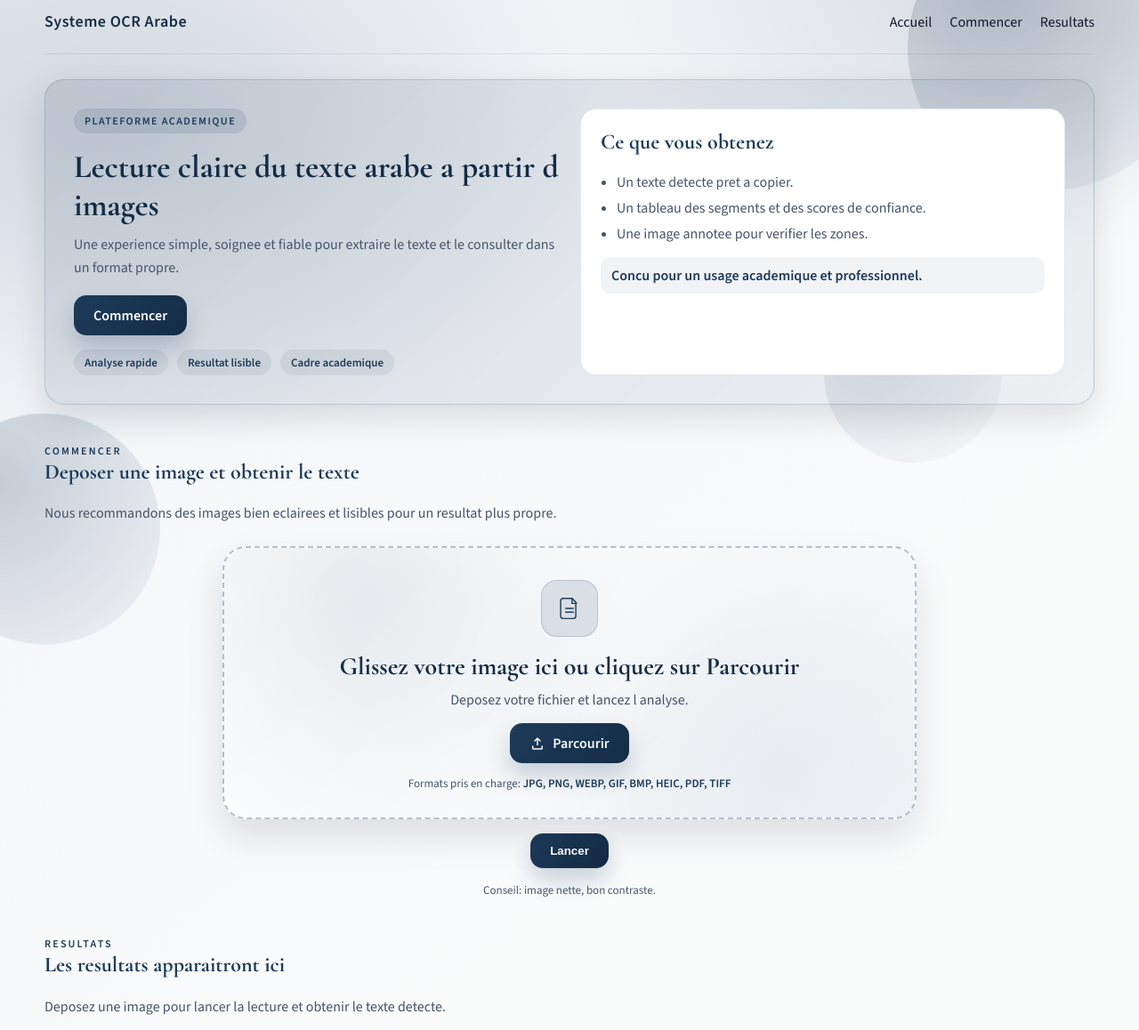
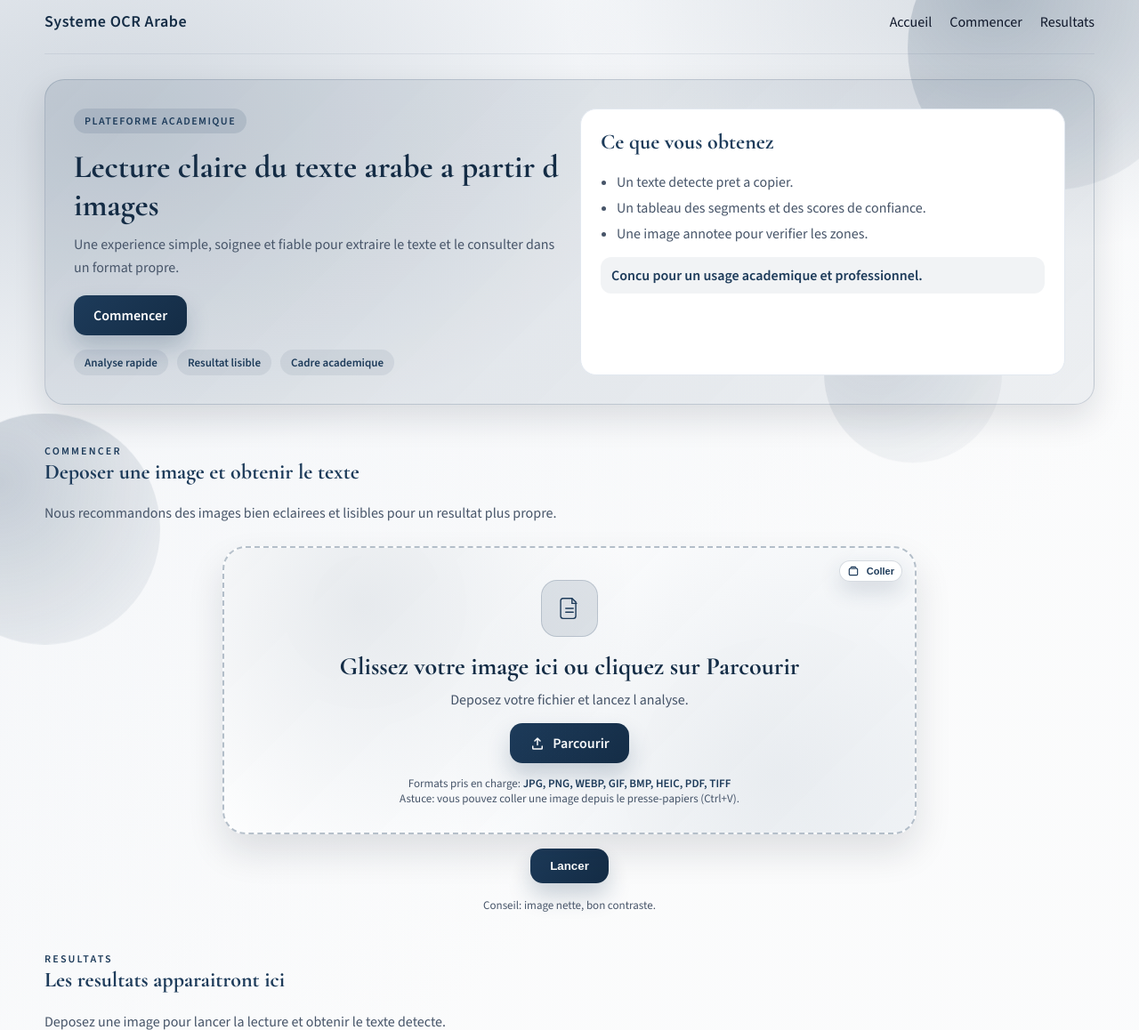
Before and after one commit to TahaLamhandi/Arabic-Darija-OCR-System, a FastAPI app: page / in a window 1280 px wide. Shown: the top 1158 px of the page at 89% size. Run offline with FastAPI, Linux system fonts and the light colour scheme; some libraries are stand-ins or nearby versions.

Commit message:
Last Version ever ever

```diff
--- a/fastapi_app/main.py
+++ b/fastapi_app/main.py
@@ -4,7 +4,7 @@ import os
 from typing import List, Tuple
 
 import numpy as np
-from PIL import Image, ImageDraw, ImageEnhance, ImageOps
+from PIL import Image, ImageDraw, ImageEnhance, ImageOps, UnidentifiedImageError
 
 import torch
 import torch.nn as nn
@@ -91,6 +91,19 @@ def predict_pil(model, pil_img, idx_to_char_local, img_height, max_width, device
     return pred
 
 
+MAX_UPLOAD_MB = 8
+MAX_UPLOAD_BYTES = MAX_UPLOAD_MB * 1024 * 1024
+ALLOWED_MIME_TYPES = {
+    "image/jpeg",
+    "image/png",
+    "image/webp",
+    "image/gif",
+    "image/bmp",
+    "image/tiff",
+}
+Image.MAX_IMAGE_PIXELS = 20_000_000
+
+
 def resolve_default_model_path():
     candidates = [
         "best_darija_crnn.pth",
@@ -124,6 +137,17 @@ def load_model_from_path(model_path, device):
         cfg = {"img_height": 32, "max_width": 512}
         return model_local, {}, cfg
     raise ValueError("Unsupported model file")
+
+
+def validate_upload(file: UploadFile, content: bytes) -> Tuple[bool, str]:
+    content_type = (file.content_type or "").lower()
+    if content_type not in ALLOWED_MIME_TYPES:
+        return False, "Unsupported file type. Please upload PNG, JPG, WEBP, BMP, GIF, or TIFF."
+    if not content:
+        return False, "Empty file. Please upload a valid image."
+    if len(content) > MAX_UPLOAD_BYTES:
+        return False, f"File too large. Max size is {MAX_UPLOAD_MB} MB."
+    return True, ""
 
 
 def bbox_to_rect(bbox, w, h, pad_px=2):
@@ -341,7 +365,33 @@ def build_app():
             )
 
         content = await file.read()
-        image = Image.open(io.BytesIO(content)).convert("RGB")
+        valid, error = validate_upload(file, content)
+        if not valid:
+            return render_template(
+                request,
+                {
+                    "request": request,
+                    "model_status": model_status,
+                    "results": None,
+                    "error": error,
+                },
+            )
+
+        try:
+            image = Image.open(io.BytesIO(content))
+            image.load()
+            image = image.convert("RGB")
+        except (UnidentifiedImageError, OSError, ValueError, Image.DecompressionBombError):
+            return render_template(
+                request,
+                {
+                    "request": request,
+                    "model_status": model_status,
+                    "results": None,
+                    "error": "Invalid or unsupported image file.",
+                },
+            )
+
         annotated, rows, darija_text, easy_text = run_ocr(image, reader, model, idx_to_char, cfg, device)
         data_uri = pil_to_data_uri(annotated)
 
--- a/fastapi_app/static/style.css
+++ b/fastapi_app/static/style.css
@@ -337,6 +337,43 @@ h2 {
   text-align: center;
 }
 
+.paste-btn {
+  display: inline-flex;
+  align-items: center;
+  gap: 8px;
+  margin-top: 10px;
+  padding: 6px 10px;
+  border-radius: 999px;
+  border: 1px solid rgba(29, 59, 90, 0.2);
+  background: #ffffff;
+  color: var(--accent);
+  font-weight: 600;
+  font-size: 12px;
+  cursor: pointer;
+  box-shadow: 0 8px 16px var(--shadow);
+}
+
+.paste-btn:hover {
+  background: rgba(29, 59, 90, 0.06);
+}
+
+.paste-btn svg {
+  width: 14px;
+  height: 14px;
+}
+
+.paste-btn--corner {
+  position: absolute;
+  top: 14px;
+  right: 14px;
+  margin-top: 0;
+  padding: 4px 8px;
+  font-size: 11px;
+  border: 1px solid rgba(29, 59, 90, 0.18);
+  background: rgba(255, 255, 255, 0.9);
+  backdrop-filter: blur(6px);
+  box-shadow: 0 10px 24px rgba(29, 59, 90, 0.16);
+}
 .upload-card::before {
   content: "";
   position: absolute;
--- a/fastapi_app/templates/index.html
+++ b/fastapi_app/templates/index.html
@@ -78,16 +78,26 @@
               </span>
               Parcourir
             </label>
+            <button type="button" class="paste-btn paste-btn--corner" id="paste-btn" aria-label="Coller une image">
+              <svg viewBox="0 0 24 24" role="presentation" focusable="false">
+                <path d="M9 4h6a2 2 0 0 1 2 2v1h1a2 2 0 0 1 2 2v9a2 2 0 0 1-2 2H6a2 2 0 0 1-2-2v-9a2 2 0 0 1 2-2h1V6a2 2 0 0 1 2-2z" fill="none" stroke="currentColor" stroke-width="2" />
+                <path d="M9 7h6" fill="none" stroke="currentColor" stroke-width="2" stroke-linecap="round" />
+              </svg>
+              Coller
+            </button>
             <p class="formats">
               Formats pris en charge:
               <span class="format-list">JPG, PNG, WEBP, GIF, BMP, HEIC, PDF, TIFF</span>
             </p>
+            <p class="fine-print">Astuce: vous pouvez coller une image depuis le presse-papiers (Ctrl+V).</p>
           </div>
           <button class="btn btn-primary btn-submit" type="submit">Lancer</button>
           <p class="fine-print upload-note">Conseil: image nette, bon contraste.</p>
         </form>
+        <div id="client-error" class="alert alert-error" style="display:none;"></div>
+        <div id="client-success" class="alert" style="display:none;"></div>
         {% if error %}
-        <div class="error">Service temporairement indisponible. Merci de reessayer.</div>
+        <div class="alert alert-error">{{ error }}</div>
         {% endif %}
       </section>
     </section>
@@ -105,7 +115,11 @@
         </div>
         <div class="result-text">
           <h3>Texte detecte</h3>
+          {% if results.easy_text and results.easy_text|trim %}
           <pre class="rtl">{{ results.easy_text }}</pre>
+          {% else %}
+          <div class="alert alert-warn">Aucun texte detecte.</div>
+          {% endif %}
         </div>
       </div>
       <div class="table-wrap">
@@ -170,5 +184,113 @@
       <div>Encadre par Pr. Mohamed Cherradi</div>
     </footer>
   </div>
+  <script>
+    const MAX_UPLOAD_BYTES = 8 * 1024 * 1024;
+    const allowedTypes = [
+      "image/jpeg",
+      "image/png",
+      "image/webp",
+      "image/gif",
+      "image/bmp",
+      "image/tiff"
+    ];
+    const fileInput = document.getElementById("file");
+    const clientError = document.getElementById("client-error");
+    const uploadForm = document.getElementById("upload-form");
+    const pasteButton = document.getElementById("paste-btn");
+    const clientSuccess = document.getElementById("client-success");
+
+    function showClientError(message) {
+      clientError.textContent = message;
+      clientError.style.display = "block";
+      clientSuccess.style.display = "none";
+    }
+
+    function clearClientError() {
+      clientError.textContent = "";
+      clientError.style.display = "none";
+    }
+
+    function showClientSuccess(message) {
+      clientSuccess.textContent = message;
+      clientSuccess.style.display = "block";
+    }
+
+    function validateFile(file) {
+      if (!file) {
+        return true;
+      }
+      if (!allowedTypes.includes(file.type)) {
+        showClientError("Type de fichier non pris en charge. Utilisez PNG, JPG, WEBP, BMP, GIF, ou TIFF.");
+        return false;
+      }
+      if (file.size > MAX_UPLOAD_BYTES) {
+        showClientError("Fichier trop volumineux. Taille max: 8 MB.");
+        return false;
+      }
+      clearClientError();
+      return true;
+    }
+
+    function setFileFromBlob(blob) {
+      const file = new File([blob], "clipboard.png", { type: blob.type || "image/png" });
+      const dataTransfer = new DataTransfer();
+      dataTransfer.items.add(file);
+      fileInput.files = dataTransfer.files;
+      validateFile(file);
+    }
+
+    async function pasteFromClipboard() {
+      if (!navigator.clipboard || !navigator.clipboard.read) {
+        showClientError("Collage non disponible dans ce navigateur.");
+        return;
+      }
+      try {
+        const items = await navigator.clipboard.read();
+        for (const item of items) {
+          const imageType = item.types.find((type) => type.startsWith("image/"));
+          if (imageType) {
+            const blob = await item.getType(imageType);
+            setFileFromBlob(blob);
+            showClientSuccess("Image collee avec succes.");
+            return;
+          }
+        }
+        showClientError("Le presse-papiers ne contient pas d image.");
+      } catch (err) {
+        showClientError("Autorisation requise pour coller une image.");
+      }
+    }
+
+    fileInput.addEventListener("change", () => {
+      validateFile(fileInput.files[0]);
+    });
+
+    uploadForm.addEventListener("submit", (event) => {
+      if (!validateFile(fileInput.files[0])) {
+        event.preventDefault();
+      }
+    });
+
+    pasteButton.addEventListener("click", () => {
+      pasteFromClipboard();
+    });
+
+    document.addEventListener("paste", (event) => {
+      const items = event.clipboardData && event.clipboardData.items ? event.clipboardData.items : [];
+      for (const item of items) {
+        if (item.type && item.type.startsWith("image/")) {
+          const blob = item.getAsFile();
+          if (blob) {
+            setFileFromBlob(blob);
+            showClientSuccess("Image collee avec succes.");
+            event.preventDefault();
+          }
+          return;
+        }
+      }
+      showClientError("Le presse-papiers ne contient pas d image.");
+    });
+  </script>
 </body>
 </html>
```
Also changed, not shown: other parts of fastapi_app/static/style.css (+36 -0 lines).
